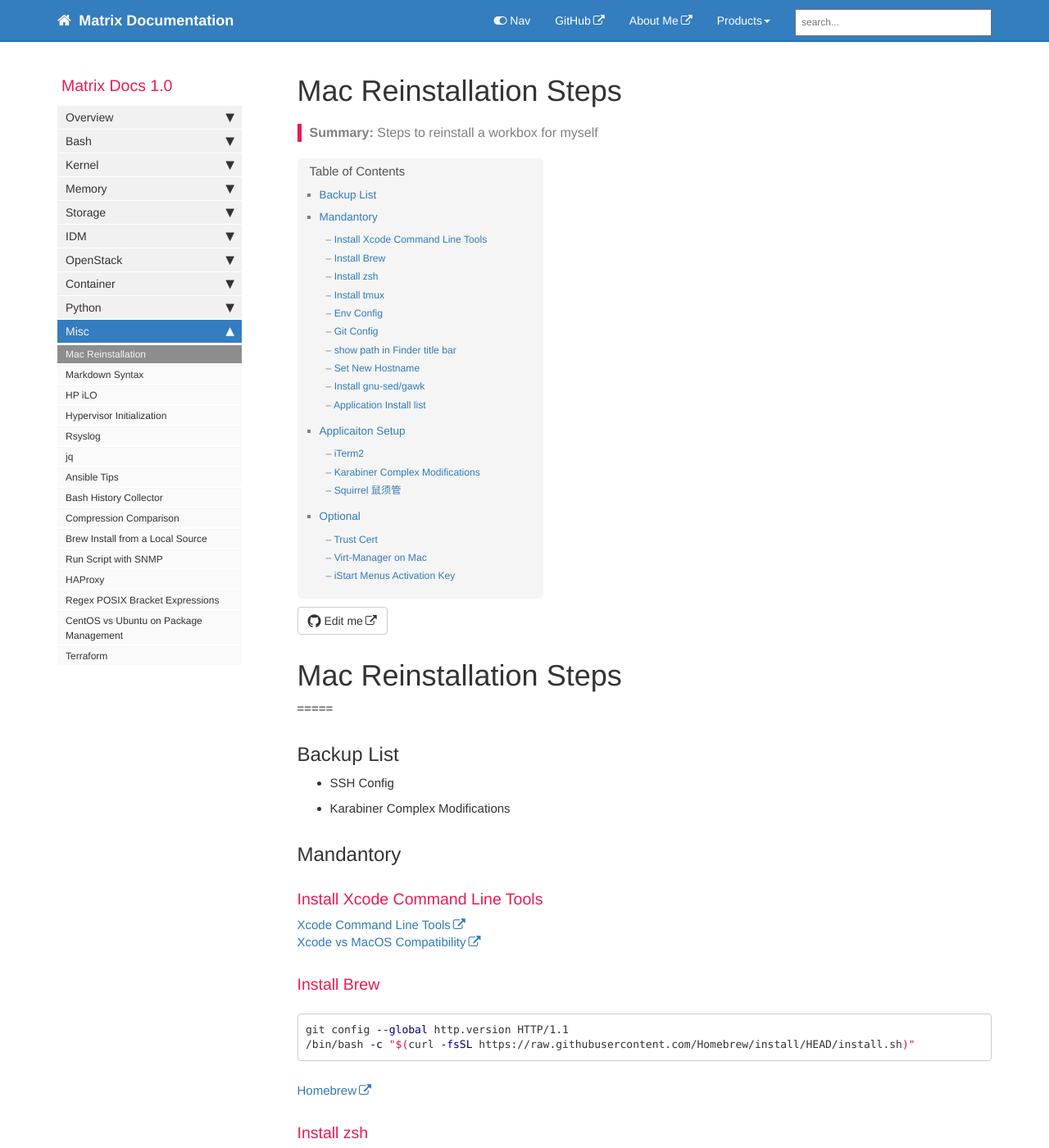
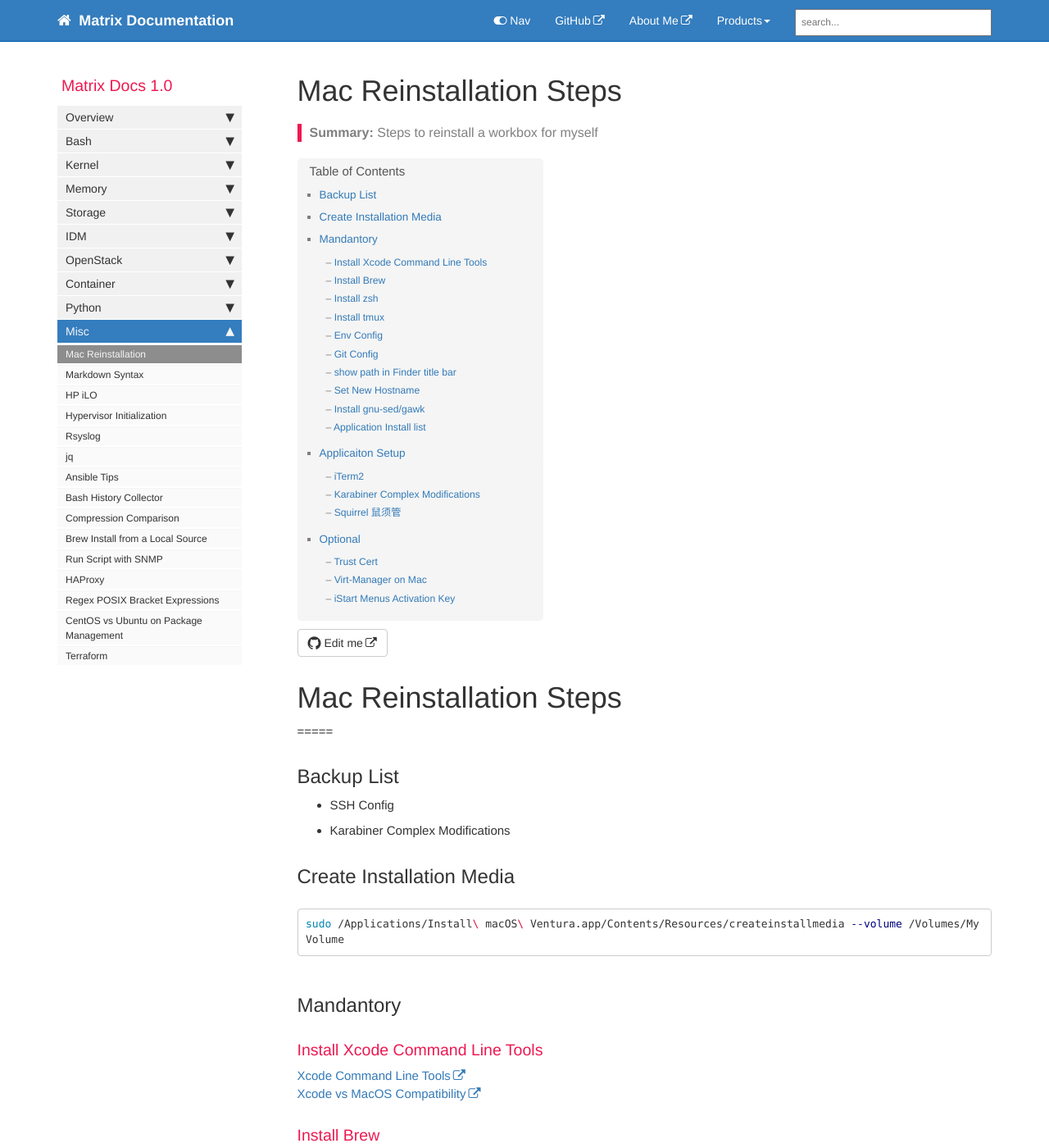
Before and after one commit to matrixzj/documentations, a Jekyll site: the page built from pages/misc/misc_mac_reinstallation_steps.md, in a window 1280 px wide and 1400 px high. Shown: the whole window at 82% size. Built offline with Jekyll 4.4.1, drawn with Linux system fonts in a browser that asks for light colours; comment, search, counter and statistics services are not loaded.

Commit message:
There are        1 files have been modified at 2023-12-13 00:10:24 . 	-rw-r--r--  1 jzou  staff  6797 Dec 13 00:08 pages/misc/misc_mac_reinstallation_steps.md No files have been added. No files have been deleted. No file type has been changed.

````diff
--- a/pages/misc/misc_mac_reinstallation_steps.md
+++ b/pages/misc/misc_mac_reinstallation_steps.md
@@ -15,6 +15,11 @@ folder: Misc
 ## Backup List
 - SSH Config
 - Karabiner Complex Modifications
+
+## Create Installation Media
+```bash
+sudo /Applications/Install\ macOS\ Ventura.app/Contents/Resources/createinstallmedia --volume /Volumes/MyVolume
+```
 
 ## Mandantory
 ### Install Xcode Command Line Tools
@@ -45,7 +50,6 @@ Git clone from Github to `~/Documents`
 ### Git Config
 ```bash
 git config --global user.name "Matrix Zou"
-
 git config --global user.email matrix.zj@gmail.com
 ```
 
````
